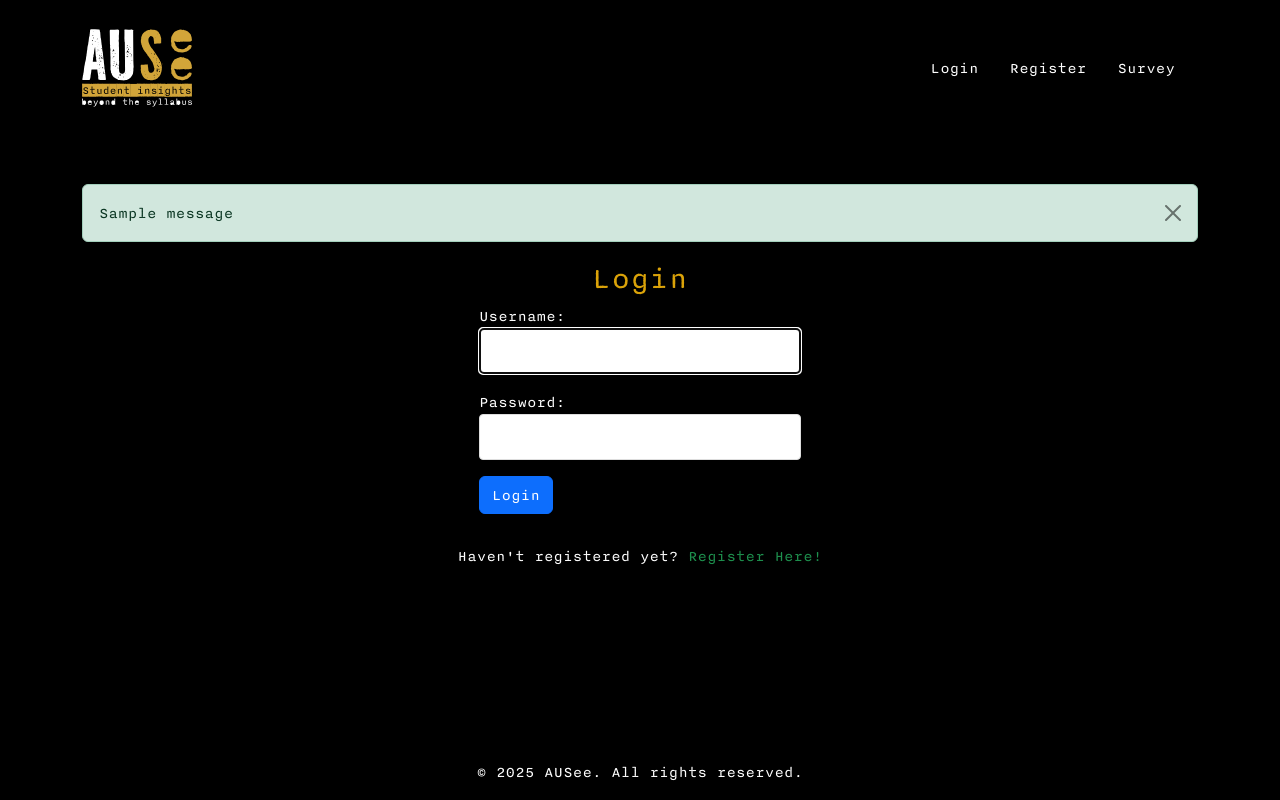
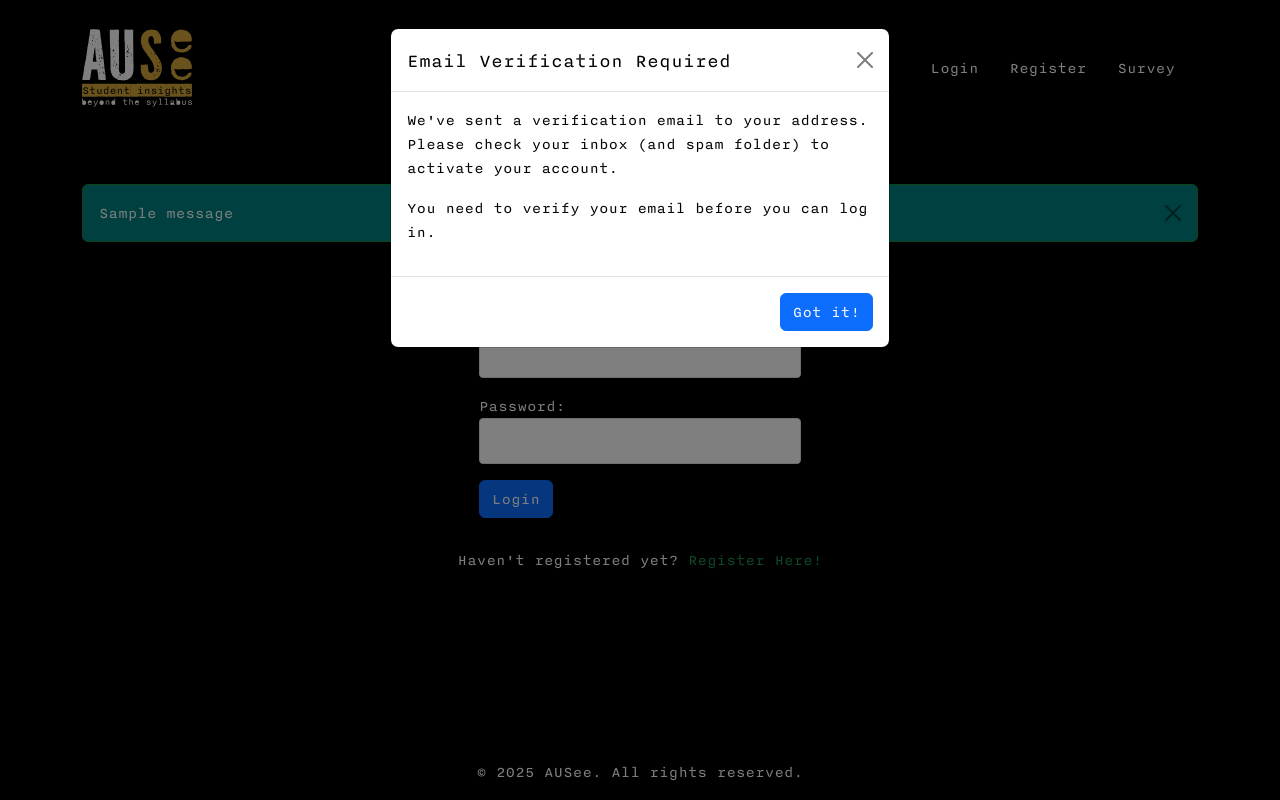
Before and after one commit to NatanAmado/AUSee, a Django app: page /users/login/ in a window 1280 px wide. Run offline with Django 4.2, Linux system fonts and the light colour scheme; tables that the repository leaves empty hold one stand-in row (values such as "Sample post"); one stand-in notice (Sample message) is shown; parts of the project's set-up code (start-up, migrations or seed data) failed here and were passed over.

Commit message:
Add message styling and email verification modal to login page

```diff
--- a/templates/base.html
+++ b/templates/base.html
@@ -149,7 +149,34 @@
             margin-right: 15px;
         }
 
+        /* Message styling */
+        .messages {
+            margin-bottom: 20px;
+        }
 
+        .alert-success {
+            background-color: #008080;
+            color: white;
+            border-color: #218838;
+        }
+
+        .alert-error, .alert-danger {
+            background-color: #dc3545;
+            color: white;
+            border-color: #c82333;
+        }
+
+        .alert-warning {
+            background-color: #ffc107;
+            color: #212529;
+            border-color: #d39e00;
+        }
+
+        .alert-info {
+            background-color: #17a2b8;
+            color: white;
+            border-color: #138496;
+        }
 
 
     </style>
--- a/users/templates/users/login.html
+++ b/users/templates/users/login.html
@@ -45,4 +45,33 @@
         Haven't registered yet? <a href="{% url 'users:register' %}">Register Here!</a>
     </p>
 </div>
+
+<!-- Email Verification Modal -->
+{% if messages %}
+<div class="modal fade" id="emailVerificationModal" tabindex="-1" aria-labelledby="emailVerificationModalLabel" aria-hidden="true">
+  <div class="modal-dialog">
+    <div class="modal-content">
+      <div class="modal-header">
+        <h5 class="modal-title" id="emailVerificationModalLabel" style="color: black;">Email Verification Required</h5>
+        <button type="button" class="btn-close" data-bs-dismiss="modal" aria-label="Close"></button>
+      </div>
+      <div class="modal-body" style="color: black;">
+        <p>We've sent a verification email to your address. Please check your inbox (and spam folder) to activate your account.</p>
+        <p>You need to verify your email before you can log in.</p>
+      </div>
+      <div class="modal-footer">
+        <button type="button" class="btn btn-primary" data-bs-dismiss="modal">Got it!</button>
+      </div>
+    </div>
+  </div>
+</div>
+
+<script>
+  document.addEventListener('DOMContentLoaded', function() {
+    var myModal = new bootstrap.Modal(document.getElementById('emailVerificationModal'));
+    myModal.show();
+  });
+</script>
+{% endif %}
+
 {% endblock %}
```
